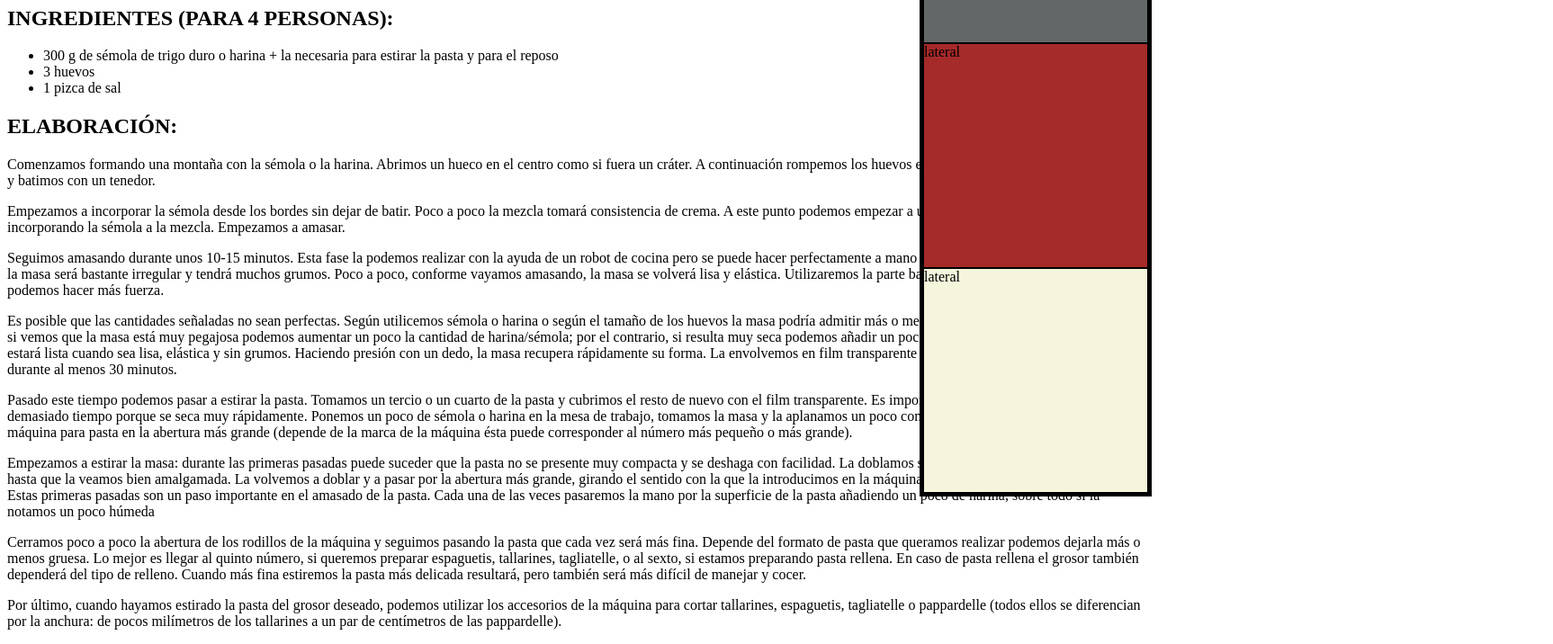
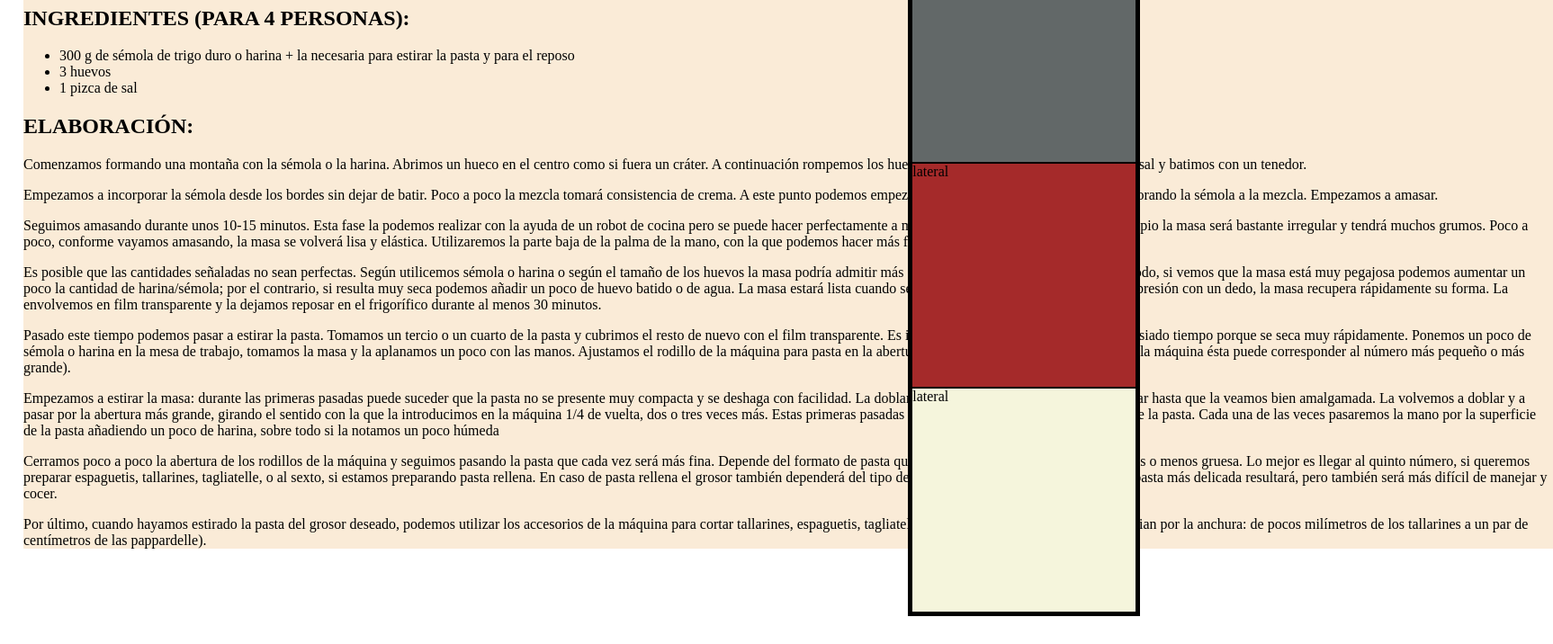
Before and after one commit to Franciscobrz2/franciscobrz2.github.io, a plain HTML site: page index.html in a window 1280 px wide. Shown: the part 206-922 px from the top of the page at 90% size, 1726 px wide, since content can reach past the window. After the commit the page ends 891 px from the top, so only its background shows below. Drawn offline with Linux system fonts and the light colour scheme.

Commit message:
orden de los div

```diff
--- a/estilos.css
+++ b/estilos.css
@@ -17,6 +17,13 @@
     display: flex;
     margin-left: 100px;
 }
+.texto{
+    width: 1700px;
+    background-color: antiquewhite;
+    position: relative;
+    margin: 18px;
+}
+
 
 .lateral{
     flex: flex;
@@ -25,7 +32,8 @@
     width: 250px;
     position: absolute;
     right: 0;
-    top: 0;
+    top: 15%;
+    margin: 1%;
 
 
 }
--- a/index.html
+++ b/index.html
@@ -25,7 +25,9 @@ Promocion (8, 9 o 10):
     </head>
     <body>
         <header class="header"><img class="" src="img.png" alt="png">R.C</h1> </header>
-        <h1>Receta de pastas</h1>
+
+            <div class="texto">
+                <h1>Receta de pastas</h1>
                 <h2>INGREDIENTES (PARA 4 PERSONAS):</h2>
                 <p>
                     <ul>
@@ -53,6 +55,7 @@ Promocion (8, 9 o 10):
                 <p>Cerramos poco a poco la abertura de los rodillos de la máquina y seguimos pasando la pasta que cada vez será más fina. Depende del formato de pasta que queramos realizar podemos dejarla más o menos gruesa. Lo mejor es llegar al quinto número, si queremos preparar espaguetis, tallarines, tagliatelle, o al sexto, si estamos preparando pasta rellena. En caso de pasta rellena el grosor también dependerá del tipo de relleno. Cuando más fina estiremos la pasta más delicada resultará, pero también será más difícil de manejar y cocer.</p>
 
                 <p>Por último, cuando hayamos estirado la pasta del grosor deseado, podemos utilizar los accesorios de la máquina para cortar tallarines, espaguetis, tagliatelle o pappardelle (todos ellos se diferencian por la anchura: de pocos milímetros de los tallarines a un par de centímetros de las pappardelle).</p>
+            </div>
 
                 <div class="lateral">
                     <div class="barraLateral">lateral</div>
```
